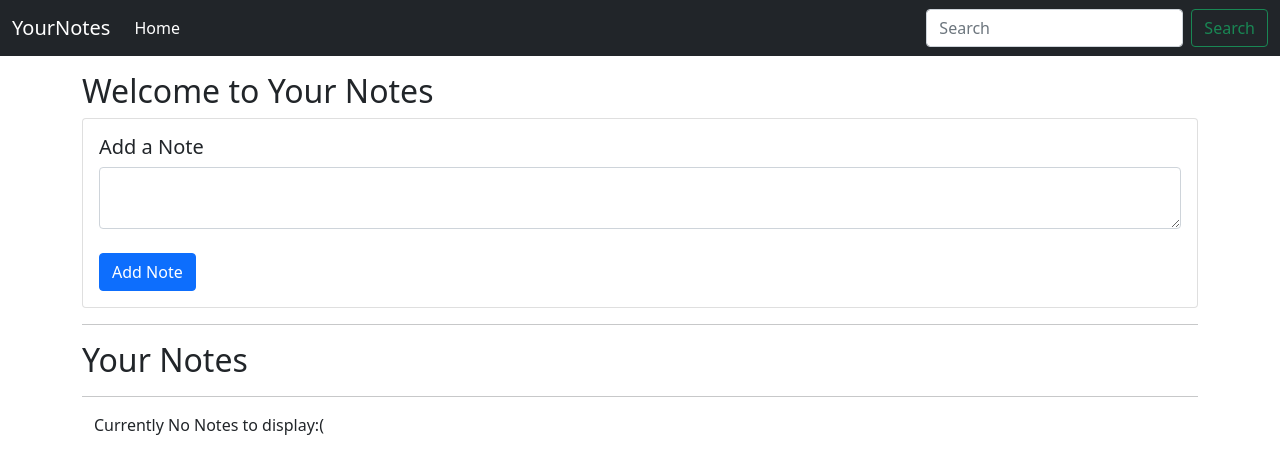
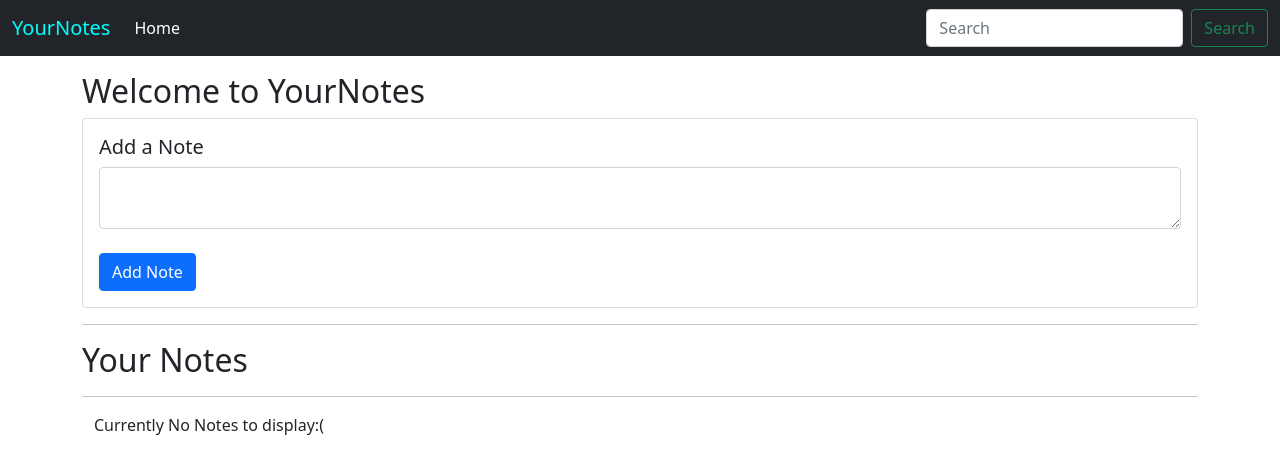
Before and after one commit to the-agarwal01/YourNotes, a plain HTML site: page index.html in a window 1280 px wide. Drawn offline with nearby package versions, Linux system fonts and the light colour scheme.

Commit message:
Update index.html

```diff
--- a/index.html
+++ b/index.html
@@ -14,14 +14,14 @@
 <body>
     <nav class="navbar navbar-expand-lg navbar-dark bg-dark">
         <div class="container-fluid">
-          <a class="navbar-brand" href="#">YourNotes</a>
+          <a class="navbar-brand" href="#" style="color:aqua;">YourNotes</a>
           <button class="navbar-toggler" type="button" data-bs-toggle="collapse" data-bs-target="#navbarSupportedContent" aria-controls="navbarSupportedContent" aria-expanded="false" aria-label="Toggle navigation">
             <span class="navbar-toggler-icon"></span>
           </button>
           <div class="collapse navbar-collapse" id="navbarSupportedContent">
             <ul class="navbar-nav me-auto mb-2 mb-lg-0">
               <li class="nav-item">
-                <a class="nav-link active" aria-current="page" href="#">Home</a>
+                <a class="nav-link active" aria-current="page" href="index.html">Home</a>
               </li>
 
 
@@ -35,7 +35,7 @@
       </nav>
 
     <div class="container my-3 ">
-        <h2>Welcome to Your Notes</h2>
+        <h2>Welcome to YourNotes</h2>
         <div class="card" >
 
             <div class="card-body">
```
